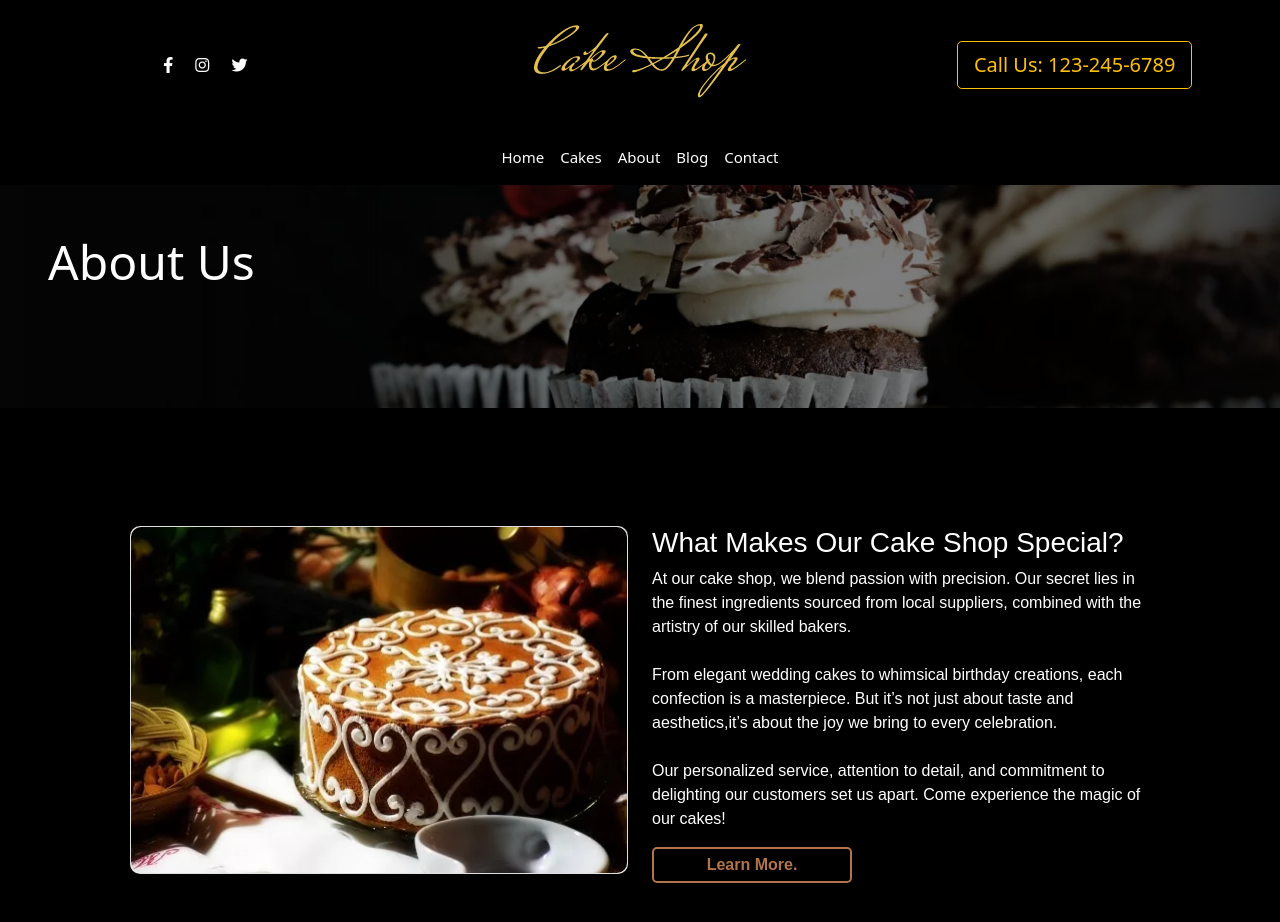
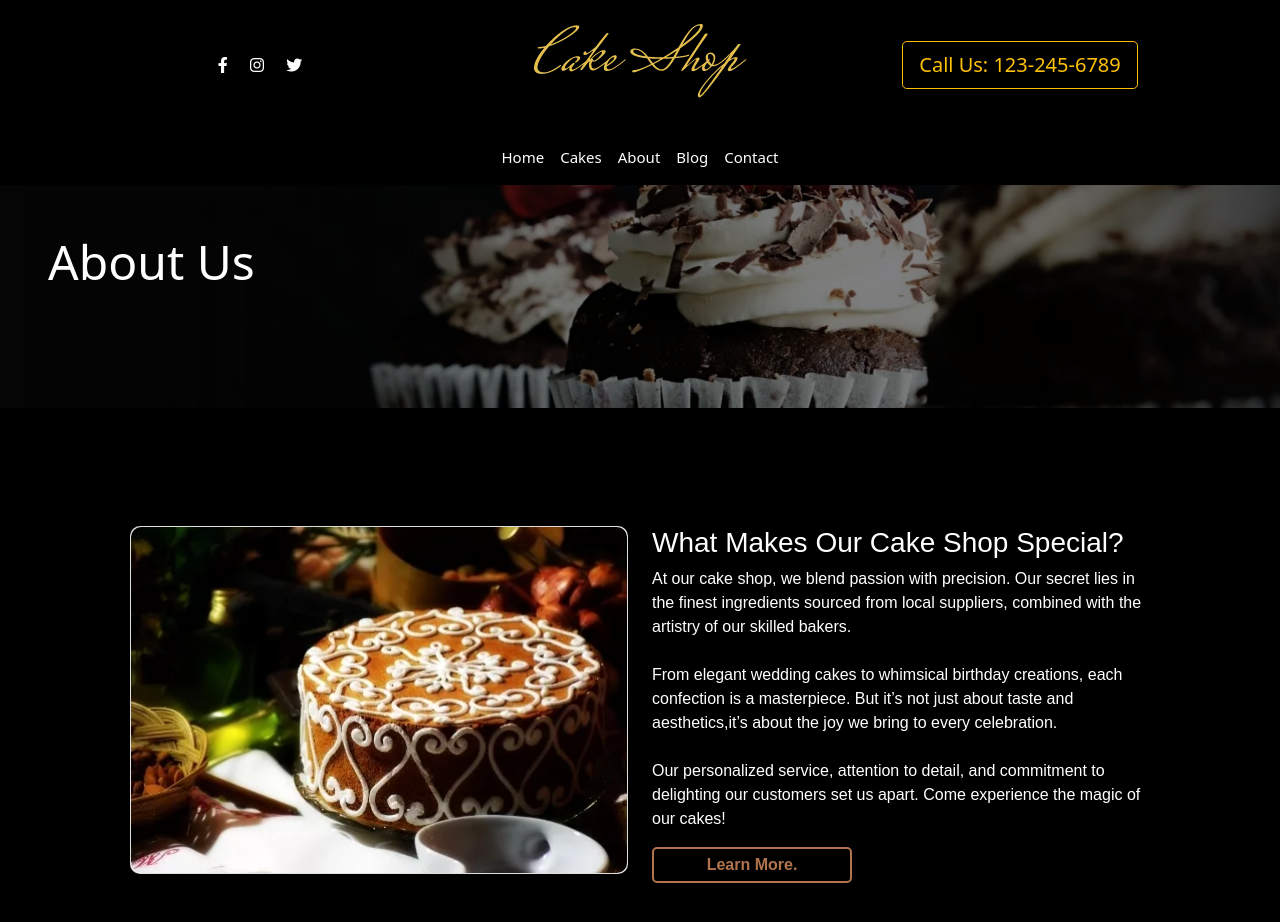
Before and after one commit to AnamFatimaN/cake-shop, a plain HTML site: page about.html in a window 1280 px wide. Shown: the top 922 px of the page. Drawn offline with nearby package versions, Linux system fonts and the light colour scheme.

Commit message:
container class added

```diff
--- a/about.html
+++ b/about.html
@@ -21,7 +21,7 @@
     </head>
 <body>
     <header class="header">
-        <div class=" text-white">
+        <div class=" container">
             <div class="row justify-content-between align-items-center py-4">
                 <div class="col-4 text-center">
                     <div class="social-icons d-none d-lg-block">
```
Also changed, not shown: blogs.html (+1 -1 lines), cake.html (+1 -1 lines), contact.html (+1 -1 lines), index.html (+1 -1 lines).
